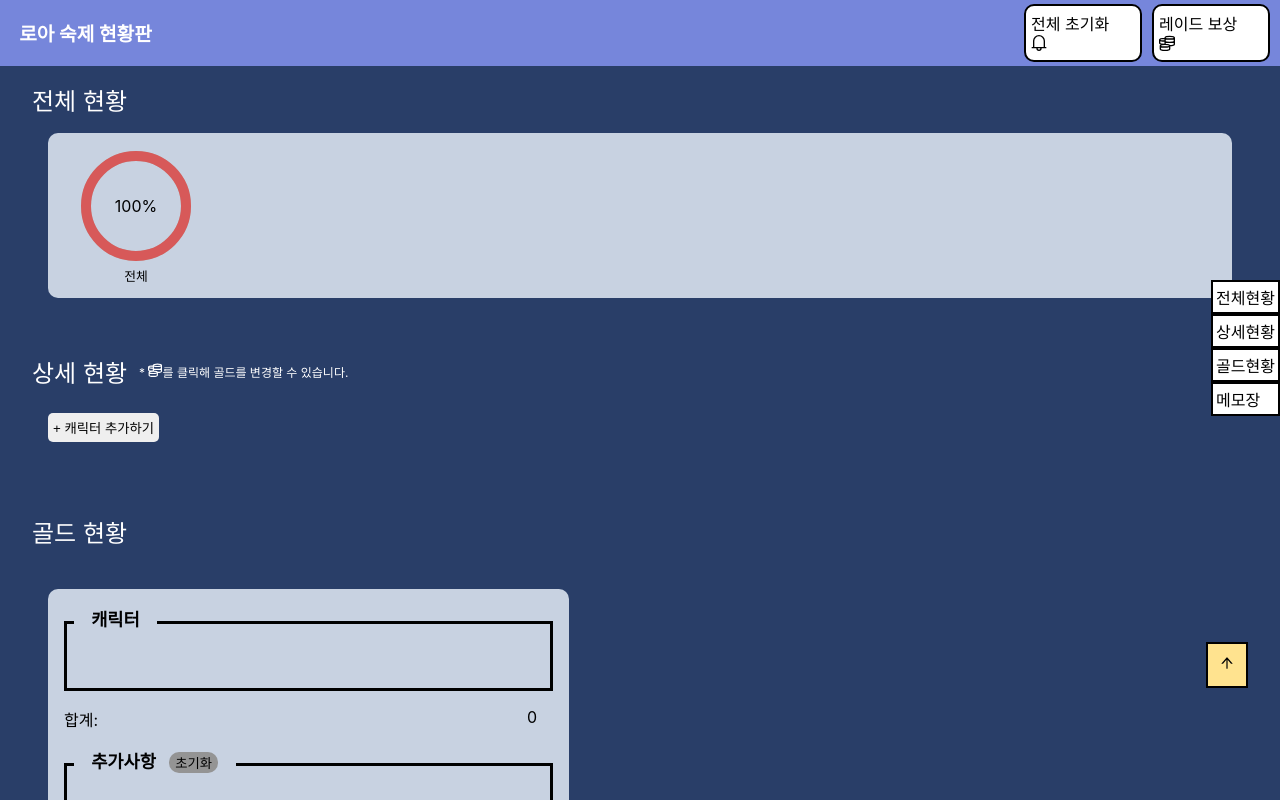
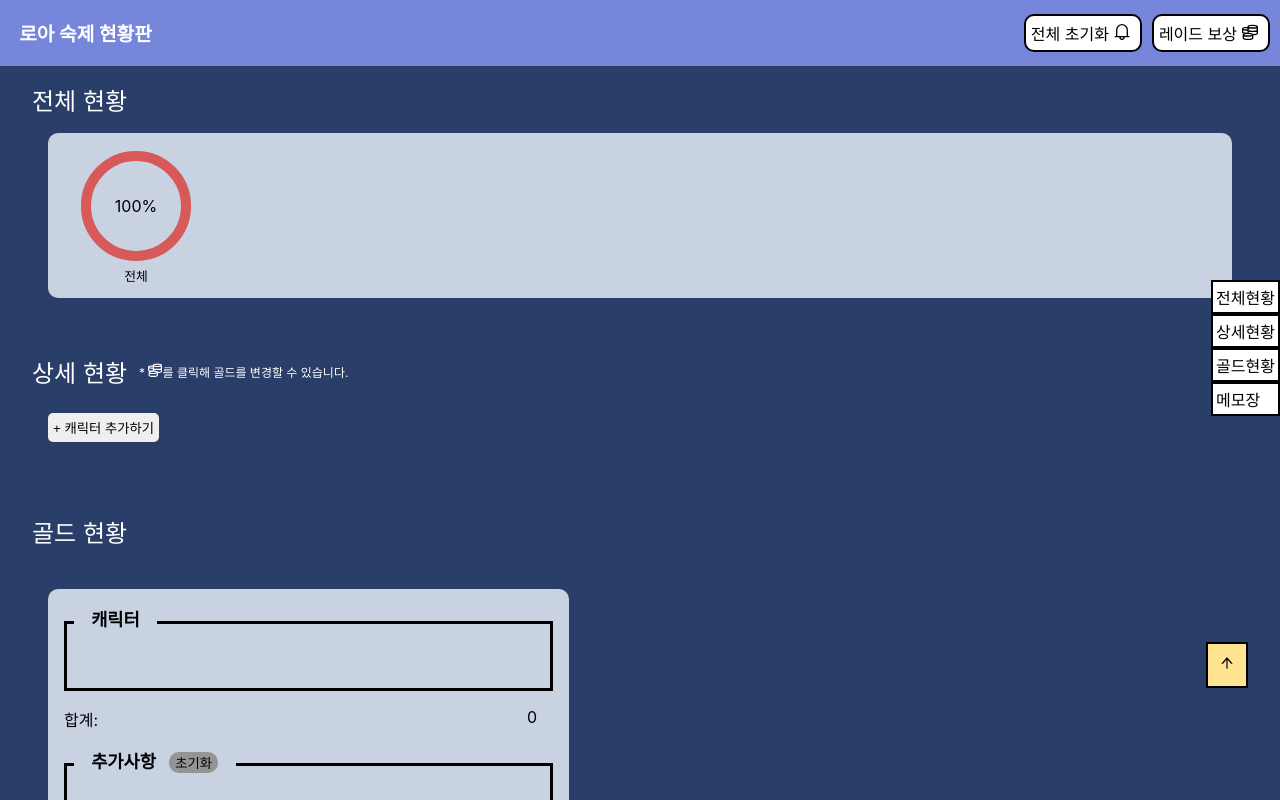
Before and after one commit to KimJaewon3/loa-homework-helper, a React (Create React App) app in the folder client/: page / in a window 1280 px wide. Shown: the top 800 px of the page. Built offline with nearby package versions, Linux system fonts and the light colour scheme.

Commit message:
fix: 레이드 보상 메뉴 크기 조정

```diff
--- a/client/src/components/menu.tsx
+++ b/client/src/components/menu.tsx
@@ -33,7 +33,6 @@ const MenuBtn = styled.div`
   border-radius: 10px;
   border: 2px solid black;
   position: relative;
-  width: 6.5em;
   z-index: 5;
   > * {
     margin: 0 5px 0 0;
--- a/client/src/components/rewardInfo.tsx
+++ b/client/src/components/rewardInfo.tsx
@@ -9,7 +9,7 @@ const RewardInfoDiv = styled.div`
   top: 1.5em;
   padding-top: 1em;
   z-index: 4;
-  width: 7.1em;
+  width: 89%;
   border: 2px solid black;
   border-radius: 0 0 10px 10px;
   .reward-info-menu-list{
```
